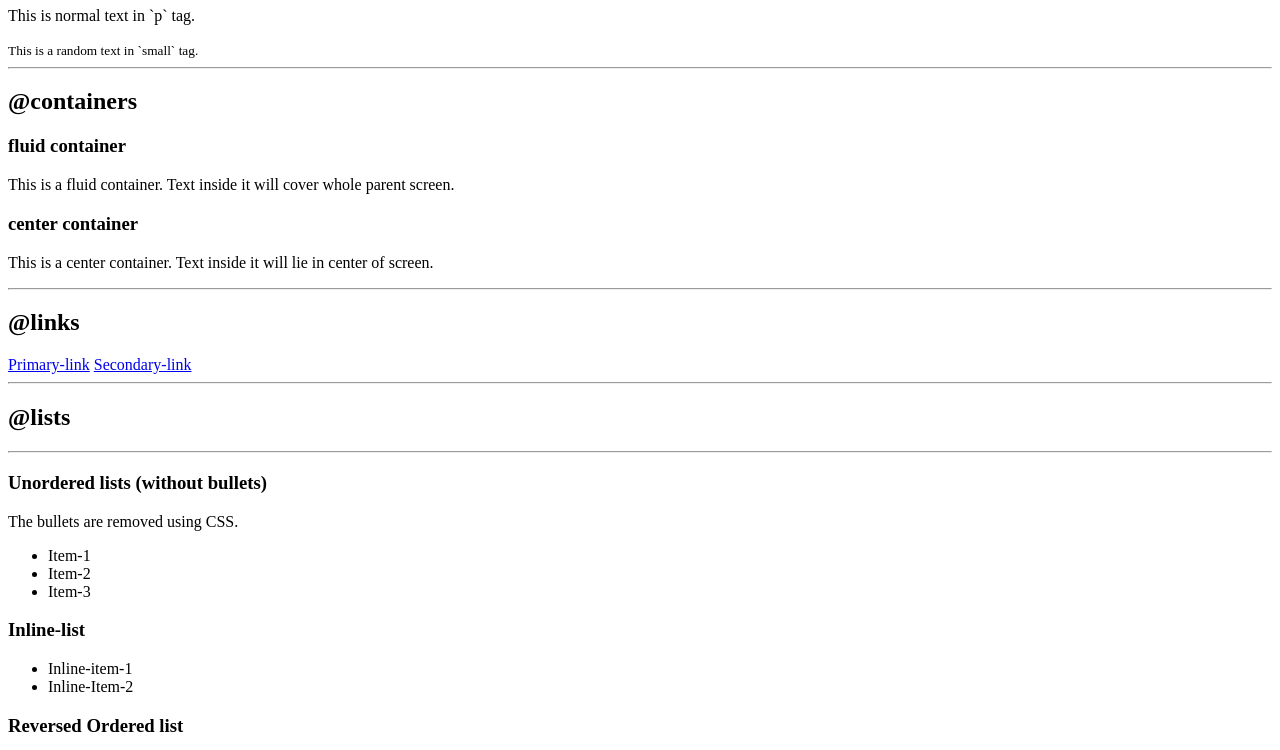
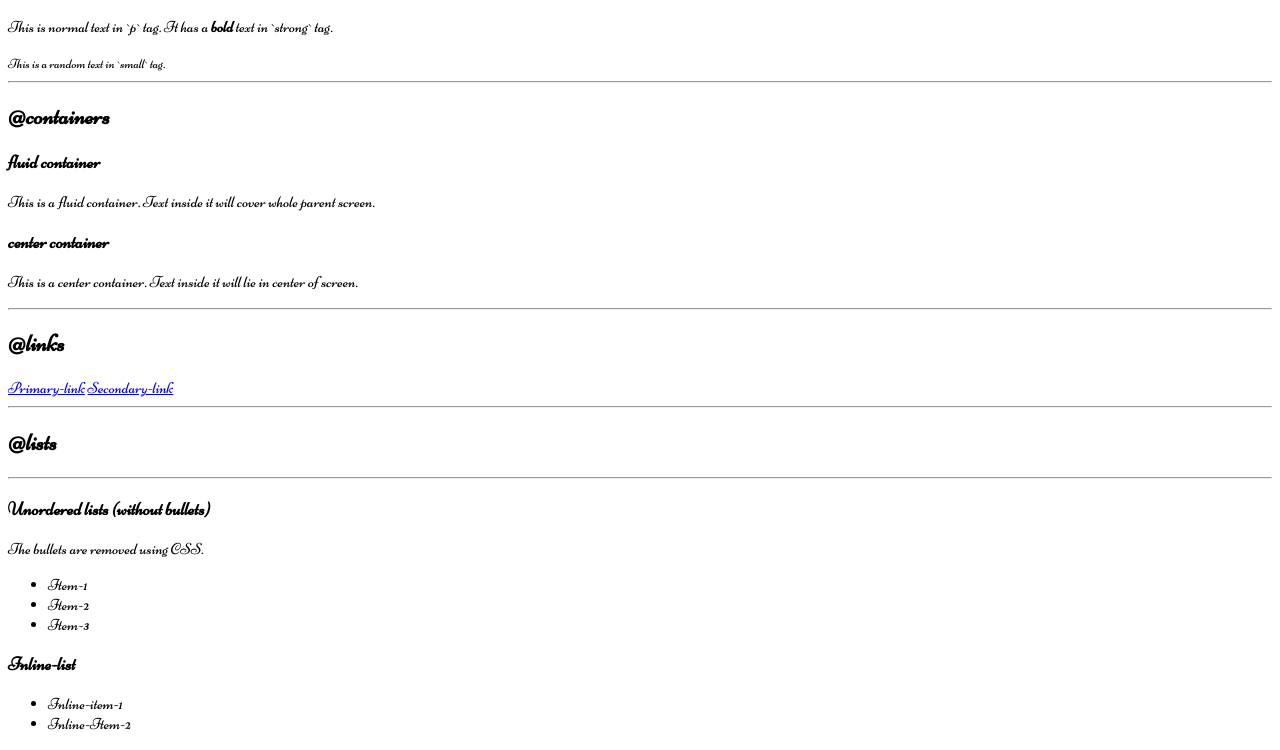
Before and after one commit to simrananand-2-11/live-coding-practice-lesson-3-level-zero, a plain HTML site: page index.html in a window 1280 px wide. Shown: the part 283-1033 px from the top of the page. Drawn offline with Linux system fonts and the light colour scheme.

Commit message:
Typography changed using Google fonts.

```diff
--- a/index.html
+++ b/index.html
@@ -5,6 +5,7 @@
     <meta http-equiv="X-UA-Compatible" content="IE=edge">
     <meta name="viewport" content="width=device-width, initial-scale=1.0">
     <title>Simran Anand</title>
+    <link href="style/styles.css" rel="stylesheet">
 </head>
 <body>
 
@@ -17,7 +18,7 @@
 
     <h1>This is first bigger text in `h1` tag.</h1>
     <h2>This is second bigger text in `h2` tag.</h2>
-    <p>This is normal text in `p` tag.</p>
+    <p>This is normal text in `p` tag. It has a <strong>bold</strong> text in `strong` tag.</p>
     <small>This is a random text in `small` tag.</small>
 
     <hr>
--- /dev/null
+++ b/style/styles.css
@@ -0,0 +1,7 @@
+/*  @import url('https://fonts.googleapis.com/css2?family=Satisfy&display=swap');*/
+@import url('https://fonts.googleapis.com/css2?family=Niconne&display=swap');
+body
+{
+   /* font-family: 'Satisfy', cursive;*/
+   font-family: 'Niconne', cursive;
+}
```
